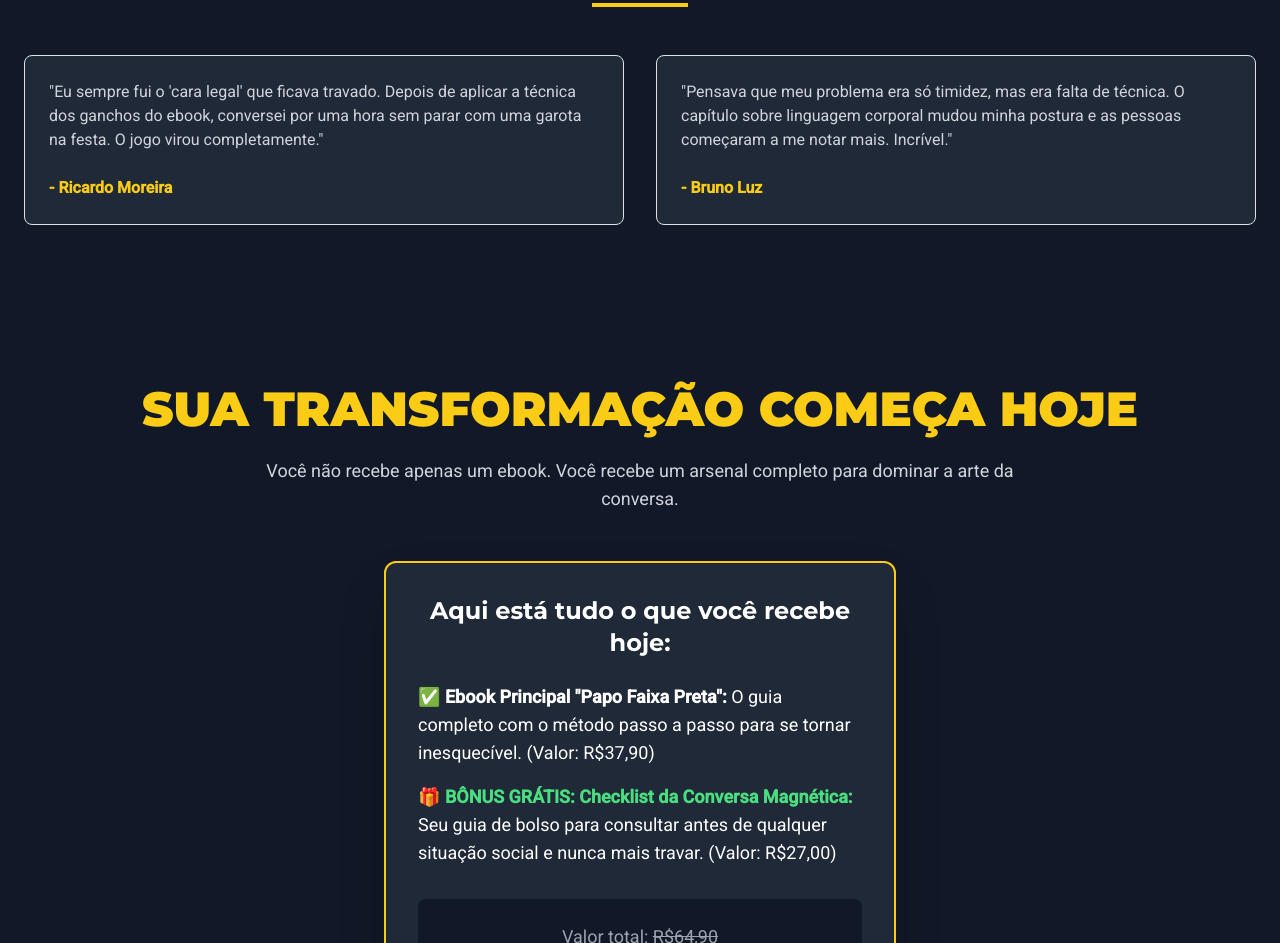
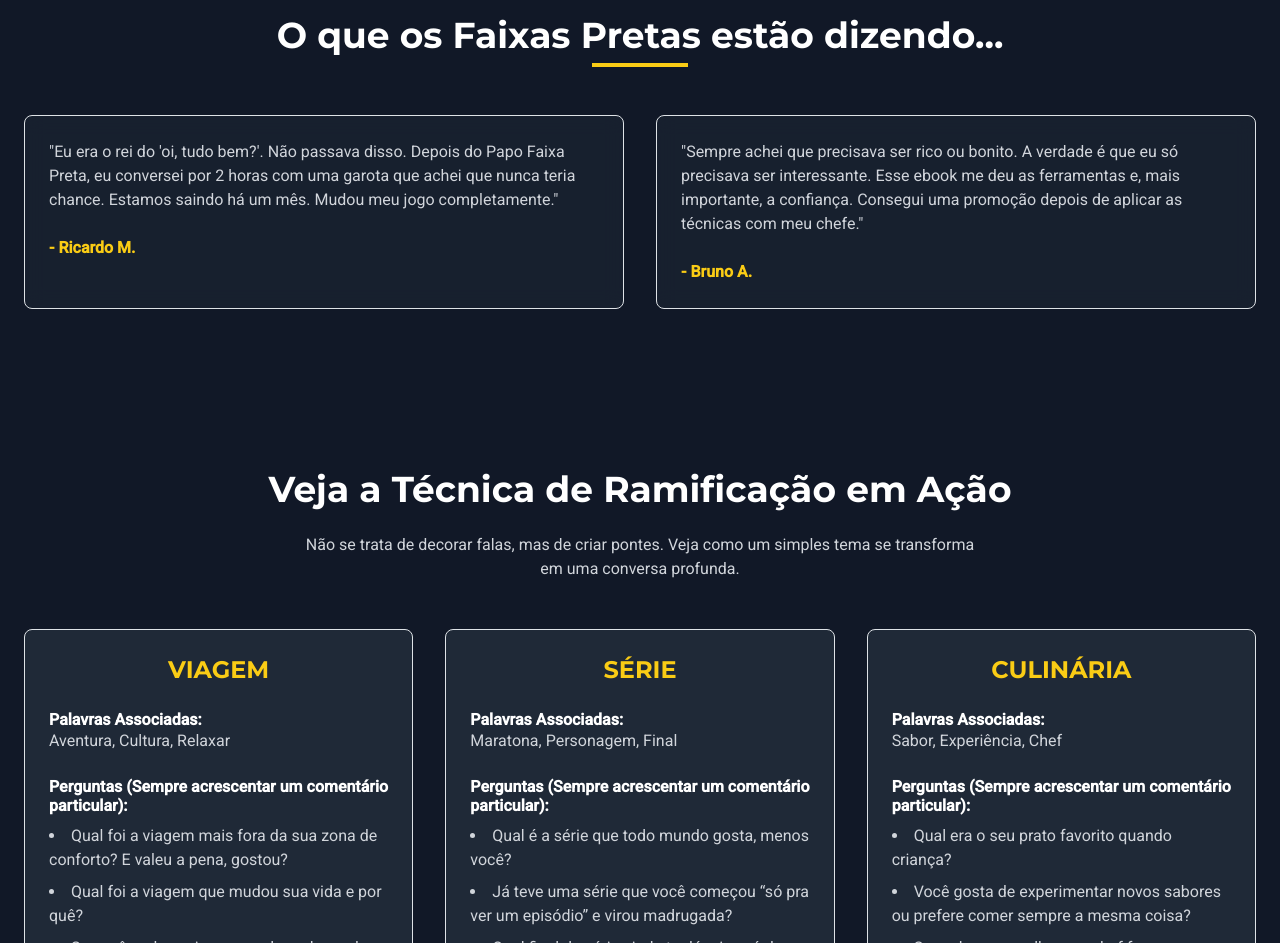
Before and after one commit to ganaruto1/papofxp, a plain HTML site: page index.html in a window 1280 px wide. Shown: the part 1857-2800 px from the top of the page. Drawn offline with nearby package versions, Linux system fonts and the light colour scheme.

Commit message:
Update index.html
VOLTAMOS A PRIMEIRA LANDING PAGE

```diff
--- a/index.html
+++ b/index.html
@@ -14,7 +14,8 @@
     <link rel="preconnect" href="https://fonts.googleapis.com">
     <link rel="preconnect" href="https://fonts.gstatic.com" crossorigin>
     <link href="https://fonts.googleapis.com/css2?family=Montserrat:wght@400;700;900&family=Roboto:wght@400;500&display=swap" rel="stylesheet">
-    <!-- Meta Pixel Code -->
+
+    <!-- COLA O PIXEL AQUI 👇 -->
     <script>
       !function(f,b,e,v,n,t,s)
       {if(f.fbq)return;n=f.fbq=function(){n.callMethod?
@@ -31,7 +32,8 @@
       <img height="1" width="1" style="display:none"
       src="https://www.facebook.com/tr?id=740022725142888&ev=PageView&noscript=1"/>
     </noscript>
-<!-- End Meta Pixel Code -->
+    <!-- FIM DO PIXEL -->
+
     <style>
         body {
             font-family: 'Roboto', sans-serif;
@@ -60,19 +62,31 @@
             transform: translateY(-10px);
             box-shadow: 0 10px 20px rgba(0,0,0,0.4);
         }
+        .testimonial-card {
+            backdrop-filter: blur(10px);
+            background-color: rgba(31, 41, 55, 0.5); /* bg-gray-800 with opacity */
+        }
+        #timer span {
+            animation: pulse 1.5s infinite;
+        }
+        @keyframes pulse {
+            0% { transform: scale(1); }
+            50% { transform: scale(1.05); }
+            100% { transform: scale(1); }
+        }
     </style>
 </head>
 <body class="text-white">
 
     <section class="container mx-auto px-4 py-20 text-center" style="background-image: url(https://i.pinimg.com/736x/19/29/74/19297422b750e73c0cc95b620350f0ac.jpg); background-size: cover; background-position: center; background-blend-mode: overlay; background-color: rgba(17, 24, 39, 0.8);">
         <div data-aos="fade-down" data-aos-duration="1000">
-            <h1 class="text-4xl md:text-6xl font-black font-title uppercase tracking-wider gradient-text">Cansado de ser ignorado?</h1>
+            <h1 class="text-4xl md:text-6xl font-black font-title uppercase tracking-wider gradient-text">Cansado de ficar sem assuntos?</h1>
             <p class="mt-4 text-lg md:text-2xl text-gray-300 max-w-3xl mx-auto" data-aos="fade-up" data-aos-delay="200" data-aos-duration="1000">Descubra o segredo para ter conversas que fascinam, conectam e transformam você no homem mais interessante do ambiente.</p>
         </div>
 
         <div data-aos="fade-up" data-aos-delay="600" data-aos-duration="1000">
-            <a href="#oferta" class="cta-button mt-8 inline-block bg-yellow-400 hover:bg-yellow-500 text-gray-900 font-bold py-4 px-10 rounded-full text-xl uppercase transition duration-300 ease-in-out transform hover:scale-105">
-                QUERO MINHA TRANSFORMAÇÃO!
+            <a href="https://pay.hotmart.com/W79769827A" target="_blank" class="cta-button mt-8 inline-block bg-yellow-400 hover:bg-yellow-500 text-gray-900 font-bold py-4 px-10 rounded-full text-xl uppercase transition duration-300 ease-in-out transform hover:scale-105">
+                QUERO MEU ACESSO IMEDIATO!
             </a>
             <p class="mt-2 text-sm text-gray-400">Resultados ou seu dinheiro de volta. O risco é todo nosso.</p>
         </div>
@@ -143,45 +157,112 @@
         <div class="container mx-auto px-4">
             <h2 class="text-3xl md:text-4xl font-bold text-center font-title" data-aos="fade-down" data-aos-duration="1000">O que os Faixas Pretas estão dizendo...</h2>
             <div class="w-24 h-1 bg-yellow-400 mx-auto mt-2 mb-12"></div>
+
             <div class="grid md:grid-cols-2 gap-8">
-                <div class="bg-gray-800 p-6 rounded-lg border border-gray-700" data-aos="fade-right" data-aos-duration="1200">
-                    <p class="text-gray-300">"Eu sempre fui o 'cara legal' que ficava travado. Depois de aplicar a técnica dos ganchos do ebook, conversei por uma hora sem parar com uma garota na festa. O jogo virou completamente."</p>
-                    <div class="mt-4 font-bold text-yellow-400">- Ricardo Moreira</div>
+                <div class="testimonial-card p-6 rounded-lg border border-gray-700" data-aos="fade-right" data-aos-duration="1200">
+                    <p class="text-gray-300">"Eu era o rei do 'oi, tudo bem?'. Não passava disso. Depois do Papo Faixa Preta, eu conversei por 2 horas com uma garota que achei que nunca teria chance. Estamos saindo há um mês. Mudou meu jogo completamente."</p>
+                    <div class="mt-4 font-bold text-yellow-400">- Ricardo M.</div>
                 </div>
-                <div class="bg-gray-800 p-6 rounded-lg border border-gray-700" data-aos="fade-left" data-aos-duration="1200" data-aos-delay="200">
-                    <p class="text-gray-300">"Pensava que meu problema era só timidez, mas era falta de técnica. O capítulo sobre linguagem corporal mudou minha postura e as pessoas começaram a me notar mais. Incrível."</p>
-                    <div class="mt-4 font-bold text-yellow-400">- Bruno Luz</div>
+                <div class="testimonial-card p-6 rounded-lg border border-gray-700" data-aos="fade-left" data-aos-duration="1200" data-aos-delay="200">
+                    <p class="text-gray-300">"Sempre achei que precisava ser rico ou bonito. A verdade é que eu só precisava ser interessante. Esse ebook me deu as ferramentas e, mais importante, a confiança. Consegui uma promoção depois de aplicar as técnicas com meu chefe."</p>
+                    <div class="mt-4 font-bold text-yellow-400">- Bruno A.</div>
                 </div>
             </div>
         </div>
     </section>
 
-    <section id="oferta" class="py-20">
+     <section class="py-20">
         <div class="container mx-auto px-4 text-center">
-            <div data-aos="zoom-out" data-aos-duration="1000">
-                <h2 class="text-3xl md:text-5xl font-black font-title uppercase text-yellow-400">Sua Transformação Começa Hoje</h2>
-                <p class="mt-4 max-w-3xl mx-auto text-lg text-gray-300">Você não recebe apenas um ebook. Você recebe um arsenal completo para dominar a arte da conversa.</p>
+            <h2 class="text-3xl md:text-4xl font-bold font-title mb-4" data-aos="fade-up" data-aos-duration="1000">Veja a Técnica de Ramificação em Ação</h2>
+            <p class="max-w-2xl mx-auto mb-12 text-gray-300" data-aos="fade-up" data-aos-delay="200" data-aos-duration="1000">Não se trata de decorar falas, mas de criar pontes. Veja como um simples tema se transforma em uma conversa profunda.</p>
+
+            <div class="grid md:grid-cols-3 gap-8">
+                <div class="bg-gray-800 p-6 rounded-lg border border-gray-700 benefit-card" data-aos="fade-up" data-aos-duration="1000">
+                    <h3 class="font-bold text-2xl text-yellow-400 text-center font-title">VIAGEM</h3>
+                    <div class="mt-4 text-left">
+                        <h4 class="font-semibold text-white">Palavras Associadas:</h4>
+                        <p class="text-gray-300">Aventura, Cultura, Relaxar</p>
                     </div>
-            <div class="mt-12 bg-gray-800 p-8 rounded-xl max-w-lg mx-auto border-2 border-yellow-400 shadow-2xl" data-aos="fade-up" data-aos-duration="1200">
-                <h3 class="font-bold text-2xl font-title text-white">Aqui está tudo o que você recebe hoje:</h3>
-                <div class="text-left mt-6 space-y-4">
-                    <p class="text-lg"><span class="font-bold text-white">✅ Ebook Principal "Papo Faixa Preta":</span> O guia completo com o método passo a passo para se tornar inesquecível. (Valor: R$37,90)</p>
-                    <p class="text-lg"><span class="font-bold text-green-400">🎁 BÔNUS GRÁTIS: Checklist da Conversa Magnética:</span> Seu guia de bolso para consultar antes de qualquer situação social e nunca mais travar. (Valor: R$27,00)</p>
+                    <div class="mt-4 text-left">
+                        <h4 class="font-semibold text-white">Perguntas (Sempre acrescentar um comentário particular):</h4>
+                        <ul class="list-disc list-inside mt-2 text-gray-300 space-y-2">
+                            <li>Qual foi a viagem mais fora da sua zona de conforto? E valeu a pena, gostou? </li>
+                            <li>Qual foi a viagem que mudou sua vida e por quê? </li>
+                            <li>Se você pudesse ir para qualquer lugar do mundo agora, para onde iria e o que faria lá? </li>
+                        </ul>
                     </div>
-                <div class="mt-8 bg-gray-900 p-4 rounded-lg">
-                    <p class="text-gray-400 text-lg">Valor total: <span class="line-through">R$64,90</span></p>
-                    <p class="text-4xl md:text-5xl font-black text-yellow-400 mt-2">Por apenas: R$37,90</p>
-                     <p class="text-gray-300 mt-1">ou 4x de R$ 10,14</p>
                 </div>
-                 <a href="https://pay.hotmart.com/W79769827A" target="_blank" class="cta-button mt-8 inline-block w-full bg-yellow-400 hover:bg-yellow-500 text-gray-900 font-bold py-4 px-10 rounded-full text-xl uppercase transition duration-300 ease-in-out transform hover:scale-105">
-                    QUERO MEU ACESSO COM BÔNUS!
-                </a>
-                 <p class="mt-4 text-sm text-gray-400">Garantia de 7 dias. Seu risco é zero.</p>
+                <div class="bg-gray-800 p-6 rounded-lg border border-gray-700 benefit-card" data-aos="fade-up" data-aos-delay="200" data-aos-duration="1000">
+                    <h3 class="font-bold text-2xl text-yellow-400 text-center font-title">SÉRIE</h3>
+                    <div class="mt-4 text-left">
+                        <h4 class="font-semibold text-white">Palavras Associadas:</h4>
+                        <p class="text-gray-300">Maratona, Personagem, Final</p>
+                    </div>
+                    <div class="mt-4 text-left">
+                        <h4 class="font-semibold text-white">Perguntas (Sempre acrescentar um comentário particular):</h4>
+                        <ul class="list-disc list-inside mt-2 text-gray-300 space-y-2">
+                            <li>Qual é a série que todo mundo gosta, menos você? </li>
+                            <li>Já teve uma série que você começou “só pra ver um episódio” e virou madrugada? </li>
+                            <li>Qual final de série ainda te dá raiva só de lembrar? </li>
+                        </ul>
+                    </div>
+                </div>
+                <div class="bg-gray-800 p-6 rounded-lg border border-gray-700 benefit-card" data-aos="fade-up" data-aos-delay="400" data-aos-duration="1000">
+                    <h3 class="font-bold text-2xl text-yellow-400 text-center font-title">CULINÁRIA</h3>
+                    <div class="mt-4 text-left">
+                        <h4 class="font-semibold text-white">Palavras Associadas:</h4>
+                        <p class="text-gray-300">Sabor, Experiência, Chef</p>
+                    </div>
+                    <div class="mt-4 text-left">
+                        <h4 class="font-semibold text-white">Perguntas (Sempre acrescentar um comentário particular):</h4>
+                        <ul class="list-disc list-inside mt-2 text-gray-300 space-y-2">
+                            <li>Qual era o seu prato favorito quando criança? </li>
+                            <li>Você gosta de experimentar novos sabores ou prefere comer sempre a mesma coisa? </li>
+                            <li>Se pudesse escolher um chef famoso para um jantar, quem seria e qual o menu? </li>
+                        </ul>
+                    </div>
+                </div>
             </div>
         </div>
     </section>
 
-    <section class="py-20 bg-gray-900">
+
+    <section id="pricing" class="py-20 bg-gray-900">
+        <div class="container mx-auto px-4 text-center">
+            <div data-aos="zoom-out" data-aos-duration="1000">
+                <h2 class="text-3xl md:text-5xl font-black font-title uppercase gradient-text">Sua transformação começa hoje.</h2>
+                <p class="mt-4 max-w-3xl mx-auto text-lg text-gray-300">Por menos que um lanche, você terá acesso vitalício a um conhecimento que transformará sua vida social, profissional e amorosa para sempre.</p>
+            </div>
+
+            <div class="mt-12 bg-gray-800 p-8 rounded-xl max-w-lg mx-auto border-2 border-yellow-400 shadow-2xl" data-aos="fade-up" data-aos-duration="1200">
+                <h3 class="font-bold text-2xl font-title">Papo Faixa Preta - Acesso Completo</h3>
+                <p class="text-gray-400 line-through text-2xl mt-4">De R$ 97,90</p>
+                <p class="text-5xl font-black text-yellow-400 mt-2">Por apenas R$ 37,90</p>
+                <p class="text-gray-300 mt-1">ou 4x de R$ 10,14</p>
+
+                <div data-aos="fade-up" data-aos-delay="200" data-aos-duration="1000">
+                    <a href="https://pay.hotmart.com/W79769827A" target="_blank" class="cta-button mt-8 inline-block w-full bg-yellow-400 hover:bg-yellow-500 text-gray-900 font-bold py-4 px-10 rounded-full text-xl uppercase transition duration-300 ease-in-out transform hover:scale-105">
+                        EU QUERO SER UM FAIXA PRETA!
+                    </a>
+                </div>
+                 <div class="mt-8 text-left text-gray-300 space-y-2" data-aos="fade-up" data-aos-delay="400" data-aos-duration="1000">
+                    <p>✓ Acesso imediato e vitalício ao Ebook</p>
+                    <p>✓ Técnicas práticas e aplicáveis</p>
+                    <p>✓ Bônus: Guia de Linguagem Corporal</p>
+                    <p>✓ Garantia de 7 dias</p>
+                </div>
+            </div>
+
+            <div class="mt-12" data-aos="zoom-in" data-aos-duration="1000">
+                 <h3 class="text-2xl font-bold text-red-500 uppercase">Atenção! Esta oferta expira em:</h3>
+                 <div id="timer" class="text-4xl font-mono font-bold mt-2 text-yellow-400" data-aos="flip-up" data-aos-delay="200" data-aos-duration="1000">
+                     <span id="hours">12</span>:<span id="minutes">00</span>:<span id="seconds">00</span>
+                 </div>
+            </div>
+        </div>
+    </section>
+
+    <section class="py-20">
         <div class="container mx-auto px-4 max-w-4xl">
             <h2 class="text-3xl md:text-4xl font-bold text-center font-title mb-12" data-aos="fade-down" data-aos-duration="1000">Dúvidas Frequentes</h2>
 
@@ -229,6 +310,33 @@
             once: true, // whether animation should happen only once - while scrolling down
         });
 
+        // Countdown Timer
+        function startTimer(duration) {
+            let timer = duration, hours, minutes, seconds;
+            setInterval(function () {
+                hours = parseInt(timer / 3600, 10);
+                minutes = parseInt((timer % 3600) / 60, 10);
+                seconds = parseInt(timer % 60, 10);
+
+                hours = hours < 10 ? "0" + hours : hours;
+                minutes = minutes < 10 ? "0" + minutes : minutes;
+                seconds = seconds < 10 ? "0" + seconds : seconds;
+
+                document.getElementById("hours").textContent = hours;
+                document.getElementById("minutes").textContent = minutes;
+                document.getElementById("seconds").textContent = seconds;
+
+                if (--timer < 0) {
+                    timer = duration;
+                }
+            }, 1000);
+        }
+
+        window.onload = function () {
+            let twelveHours = 12 * 60 * 60;
+            startTimer(twelveHours);
+        };
+
         // FAQ Toggle
         function toggleFAQ(element) {
             const content = element.nextElementSibling;
```
Lines whose indentation alone changed are shown as unchanged.
